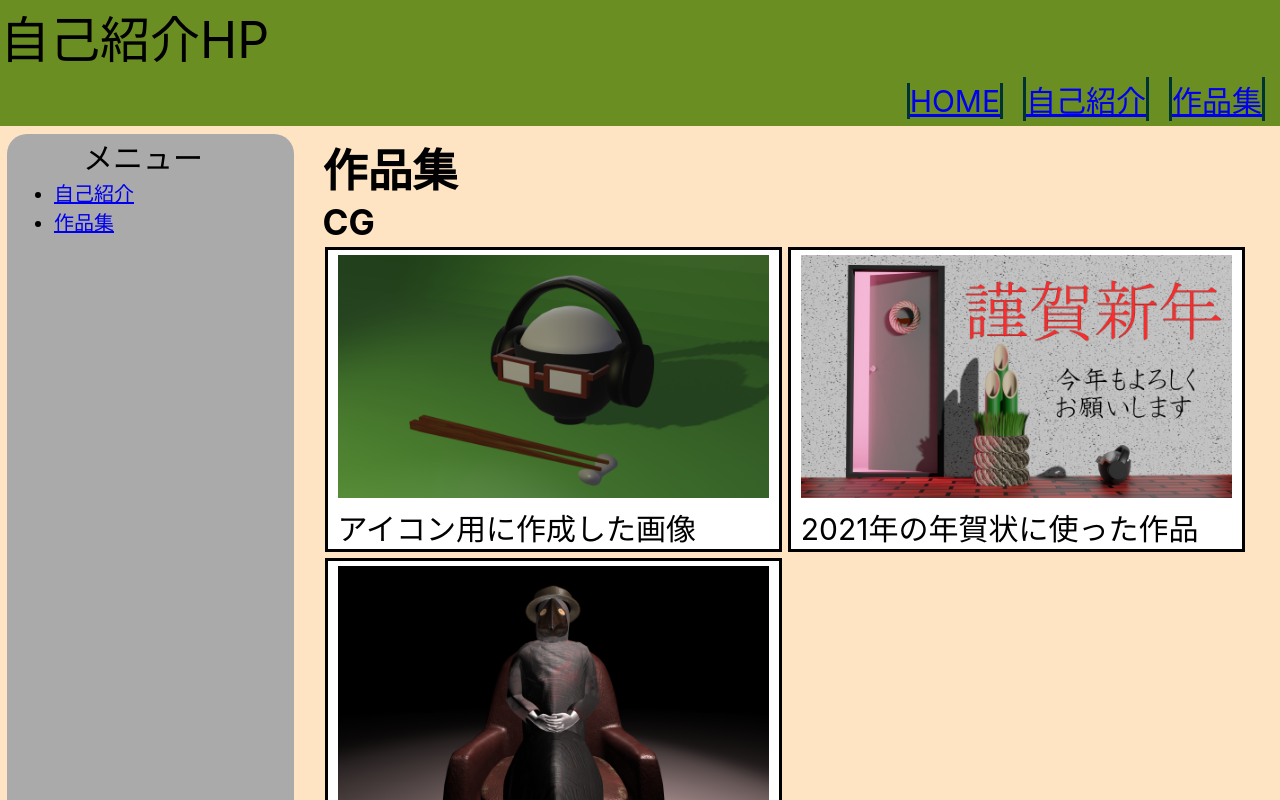
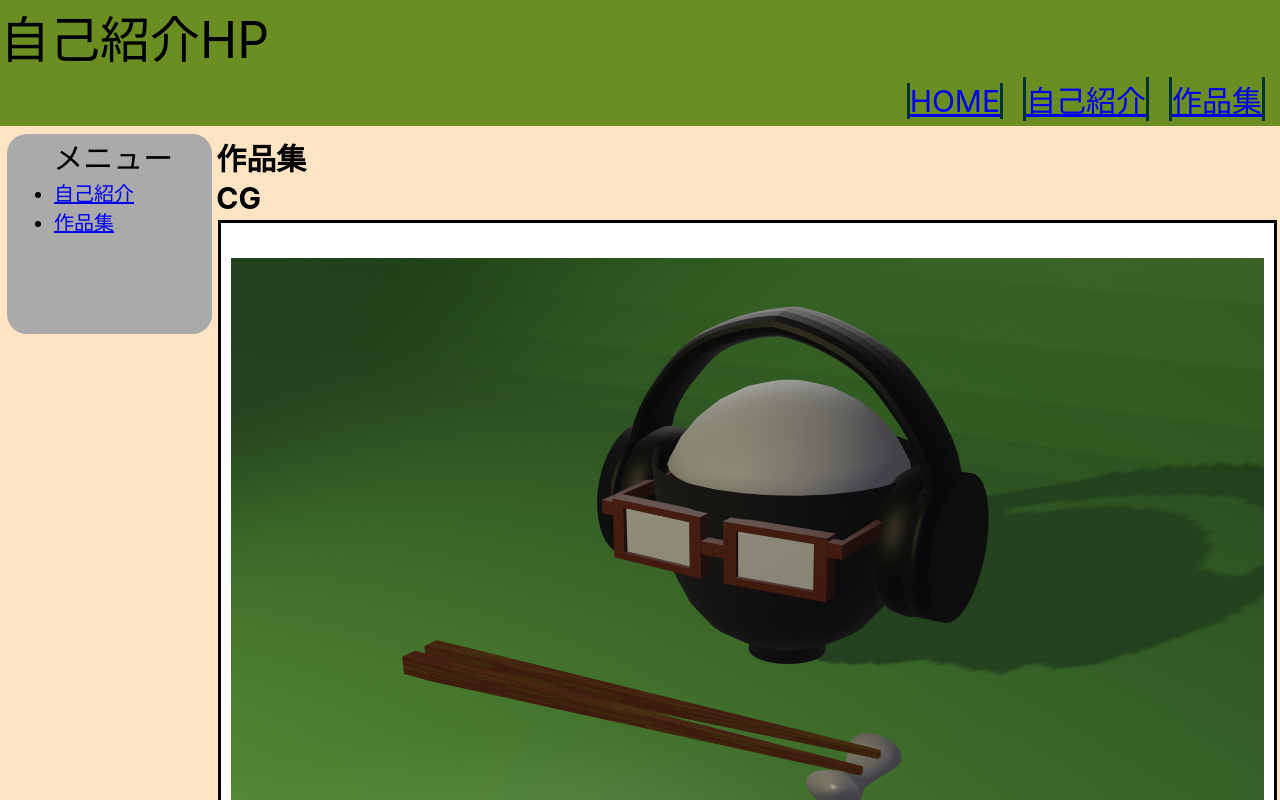
Before and after one commit to headphones06/homepage, a React (Create React App) app: page /works in a window 1280 px wide. Shown: the top 800 px of the page. Built offline with nearby package versions, Linux system fonts and the light colour scheme.

Commit message:
レスポンシブ対応

```diff
--- a/src/Components/Menu.js
+++ b/src/Components/Menu.js
@@ -7,11 +7,11 @@ export function Menu() {
     <div className="menu">
       <p>メニュー</p>
       <nav>
-        <ul className="menu-list">
-          <li>
+        <ul className="menu__list">
+          <li className="menu__item">
             <Link to={"/info"}>自己紹介</Link>
           </li>
-          <li>
+          <li className="menu__item">
             <Link to={"/works"}>作品集</Link>
           </li>
         </ul>
--- a/src/Pages/Home.js
+++ b/src/Pages/Home.js
@@ -16,14 +16,18 @@ export function Home() {
       <div className="list">
         <h2 className="title">ようこそ</h2>
         <div className="pages">
-          <Link to={"/info"}>自己紹介</Link>
+          <Link to={"/info"} className="link">
+            自己紹介
+          </Link>
           <p className="pages__info">経歴を記載しています。</p>
         </div>
         <div className="pages">
-          <Link to={"/works"}>作品集</Link>
+          <Link to={"/works"} className="link">
+            作品集
+          </Link>
           <p className="pages__info">大小問わず、作品を掲載しています。</p>
         </div>
-        <p>最終更新日　2022年9月26日</p>
+        <p className="days">最終更新日　2022年9月26日</p>
       </div>
       <footer> </footer>
     </div>
--- a/src/Pages/Works.js
+++ b/src/Pages/Works.js
@@ -23,21 +23,21 @@ export function Works() {
           <p>
             <img src={workImage1} alt="icon" />
             <br />
-            アイコン用に作成した画像
+            アイコン
           </p>
         </div>
         <div className="item">
           <p>
             <img src={workImage2} alt="年賀状2021" />
             <br />
-            2021年の年賀状に使った作品
+            2021年の年賀状
           </p>
         </div>
         <div className="item">
           <p>
             <img src={workImage3} alt="pest doctor" />
             <br />
-            ポートフォリオに載せるために作成した作品
+            ペスト医師
           </p>
         </div>
       </div>
--- a/src/Style/Menu.scss
+++ b/src/Style/Menu.scss
@@ -1,18 +1,24 @@
 .menu {
   text-align: center;
-  min-height: 300px;
-  width: 90%;
   background-color: #aaa;
   margin-left: 7px;
   border-radius: 20px;
+  height: 200px;
 
   p {
     margin: auto;
+    font-size: 30px;
   }
 
-  .menu-list {
+  &__list {
+    min-width: 120px;
     text-align: start;
     font-size: 20px;
     margin: auto;
   }
+
+  &__item {
+    width: auto;
+    text-align: start;
+  }
 }
--- a/src/Style/Page.scss
+++ b/src/Style/Page.scss
@@ -4,13 +4,17 @@ body {
 
 .container {
   display: grid;
-  grid-template-columns: 1fr 3fr;
-  font-size: 30px;
+  grid-template-columns: 1fr 5fr;
+  font-size: clamp(20px, 3vw, 30px);
   gap: 3px;
 }
 
 .header {
   grid-column: 1 / 4;
+}
+
+.days {
+  font-size: 20px;
 }
 
 .menu {
@@ -23,6 +27,7 @@ body {
 
 .title {
   color: black;
+  font-size: 30px;
   margin: 1px;
 }
 
@@ -32,24 +37,23 @@ body {
   background-color: #aaa;
   margin-right: 15px;
   margin-bottom: 15px;
+  .link {
+    font-size: 30px;
+  }
   &__info {
-    font-size: 20px;
+    font-size: 15px;
     margin: auto;
   }
 }
 
 .item {
   display: inline-block;
-  width: 45%;
   background-color: #fff;
   border: solid;
   border-color: black;
   margin: 3px;
   padding-left: 10px;
   padding-right: 10px;
-  p {
-    margin: auto;
-  }
   img {
     padding-top: 5px;
     width: 100%;
```
Also changed, not shown: 1 other file (tests, documents, lock files or other folders).
